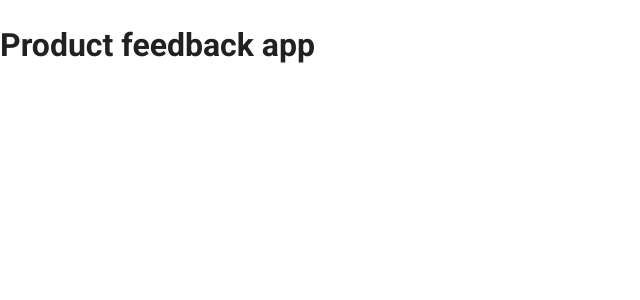
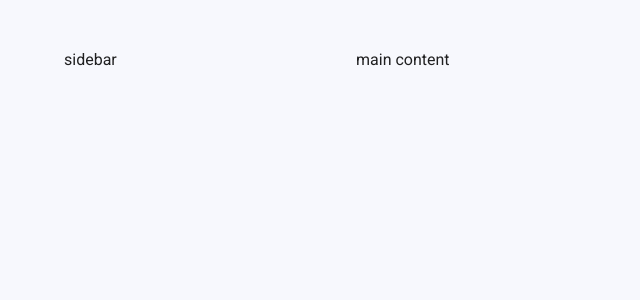
Before and after one commit to agrajy10/product-feedback-app-v2-frontend, a Next.js app: page / in a window 1280 px wide. Shown: the top 300 px of the page, without its empty margins (0-640 px from the left). Built offline with nearby package versions, Linux system fonts and the light colour scheme.

Commit message:
structure setup

```diff
--- /dev/null
+++ b/_document.js
@@ -0,0 +1,88 @@
+import * as React from "react";
+import Document, { Html, Head, Main, NextScript } from "next/document";
+import createEmotionServer from "@emotion/server/create-instance";
+import createEmotionCache from "../utility/createEmotionCache";
+
+export default class MyDocument extends Document {
+  render() {
+    return (
+      <Html lang="en">
+        <Head>
+          <link
+            rel="stylesheet"
+            href="https://fonts.googleapis.com/css?family=Roboto:300,400,500,700&display=swap"
+          />
+        </Head>
+        <body>
+          <Main />
+          <NextScript />
+        </body>
+      </Html>
+    );
+  }
+}
+
+// `getInitialProps` belongs to `_document` (instead of `_app`),
+// it's compatible with static-site generation (SSG).
+MyDocument.getInitialProps = async (ctx) => {
+  // Resolution order
+  //
+  // On the server:
+  // 1. app.getInitialProps
+  // 2. page.getInitialProps
+  // 3. document.getInitialProps
+  // 4. app.render
+  // 5. page.render
+  // 6. document.render
+  //
+  // On the server with error:
+  // 1. document.getInitialProps
+  // 2. app.render
+  // 3. page.render
+  // 4. document.render
+  //
+  // On the client
+  // 1. app.getInitialProps
+  // 2. page.getInitialProps
+  // 3. app.render
+  // 4. page.render
+
+  const originalRenderPage = ctx.renderPage;
+
+  // You can consider sharing the same emotion cache between all the SSR requests to speed up performance.
+  // However, be aware that it can have global side effects.
+  const cache = createEmotionCache();
+  const { extractCriticalToChunks } = createEmotionServer(cache);
+
+  /* eslint-disable */
+  ctx.renderPage = () =>
+    originalRenderPage({
+      enhanceApp: (App) =>
+        function EnhanceApp(props) {
+          return <App emotionCache={cache} {...props} />;
+        },
+    });
+  /* eslint-enable */
+
+  const initialProps = await Document.getInitialProps(ctx);
+  // This is important. It prevents emotion to render invalid HTML.
+  // See https://github.com/mui-org/material-ui/issues/26561#issuecomment-855286153
+  const emotionStyles = extractCriticalToChunks(initialProps.html);
+  const emotionStyleTags = emotionStyles.styles.map((style) => (
+    <style
+      data-emotion={`${style.key} ${style.ids.join(" ")}`}
+      key={style.key}
+      // eslint-disable-next-line react/no-danger
+      dangerouslySetInnerHTML={{ __html: style.css }}
+    />
+  ));
+
+  return {
+    ...initialProps,
+    // Styles fragment is rendered after the app and page rendering finish.
+    styles: [
+      ...React.Children.toArray(initialProps.styles),
+      ...emotionStyleTags,
+    ],
+  };
+};
--- /dev/null
+++ b/components/Layout.js
@@ -0,0 +1,18 @@
+import { makeStyles } from "tss-react/mui";
+
+const useStyles = makeStyles()(({ spacing, breakpoints }) => ({
+  container: {
+    padding: spacing(0, 0, 6, 0),
+    [breakpoints.up("sm")]: {
+      padding: spacing(6, 0),
+    },
+  },
+}));
+
+function Layout({ children }) {
+  const { classes } = useStyles();
+
+  return <div className={classes.container}>{children}</div>;
+}
+
+export default Layout;
--- a/package.json
+++ b/package.json
@@ -18,6 +18,7 @@
     "eslint-config-next": "13.0.2",
     "next": "13.0.2",
     "react": "18.2.0",
-    "react-dom": "18.2.0"
+    "react-dom": "18.2.0",
+    "tss-react": "^4.4.3"
   }
 }
--- a/pages/_app.js
+++ b/pages/_app.js
@@ -3,17 +3,27 @@ import Head from "next/head";
 import { ThemeProvider } from "@mui/material/styles";
 import CssBaseline from "@mui/material/CssBaseline";
 import theme from "../theme";
+import Layout from "../components/Layout";
+import { CacheProvider } from "@emotion/react";
+import createEmotionCache from "../utility/createEmotionCache";
 
-function MyApp({ Component, pageProps }) {
+const clientSideEmotionCache = createEmotionCache();
+
+function MyApp(props) {
+  const { Component, emotionCache = clientSideEmotionCache, pageProps } = props;
   return (
     <>
       <Head>
         <meta name="viewport" content="initial-scale=1, width=device-width" />
       </Head>
-      <ThemeProvider theme={theme}>
-        <CssBaseline />
-        <Component {...pageProps} />
-      </ThemeProvider>
+      <CacheProvider value={emotionCache}>
+        <ThemeProvider theme={theme}>
+          <CssBaseline />
+          <Layout>
+            <Component {...pageProps} />
+          </Layout>
+        </ThemeProvider>
+      </CacheProvider>
     </>
   );
 }
--- a/pages/index.js
+++ b/pages/index.js
@@ -1,3 +1,22 @@
+import { Grid, Container } from "@mui/material";
+import Head from "next/head";
+
 export default function Home() {
-  return <h1>Product feedback app</h1>;
+  return (
+    <>
+      <Head>
+        <title>Product feedback app</title>
+      </Head>
+      <Container maxWidth="lg">
+        <Grid container spacing={2}>
+          <Grid item xs={12} md={3}>
+            sidebar
+          </Grid>
+          <Grid item xs={12} md={9}>
+            main content
+          </Grid>
+        </Grid>
+      </Container>
+    </>
+  );
 }
--- a/theme.js
+++ b/theme.js
@@ -1,6 +1,5 @@
 import { Roboto } from "@next/font/google";
 import { createTheme } from "@mui/material/styles";
-import { red } from "@mui/material/colors";
 
 export const roboto = Roboto({
   weight: ["300", "400", "500", "700"],
@@ -11,6 +10,11 @@ export const roboto = Roboto({
 
 // Create a theme instance.
 const theme = createTheme({
+  palette: {
+    background: {
+      default: "rgb(247, 248, 253)",
+    },
+  },
   typography: {
     fontFamily: roboto.style.fontFamily,
   },
--- /dev/null
+++ b/utility/createEmotionCache.js
@@ -0,0 +1,7 @@
+import createCache from "@emotion/cache";
+
+const createEmotionCache = () => {
+  return createCache({ key: "css", prepend: true });
+};
+
+export default createEmotionCache;
```
Also changed, not shown: 1 other file (tests, documents, lock files or other folders).
